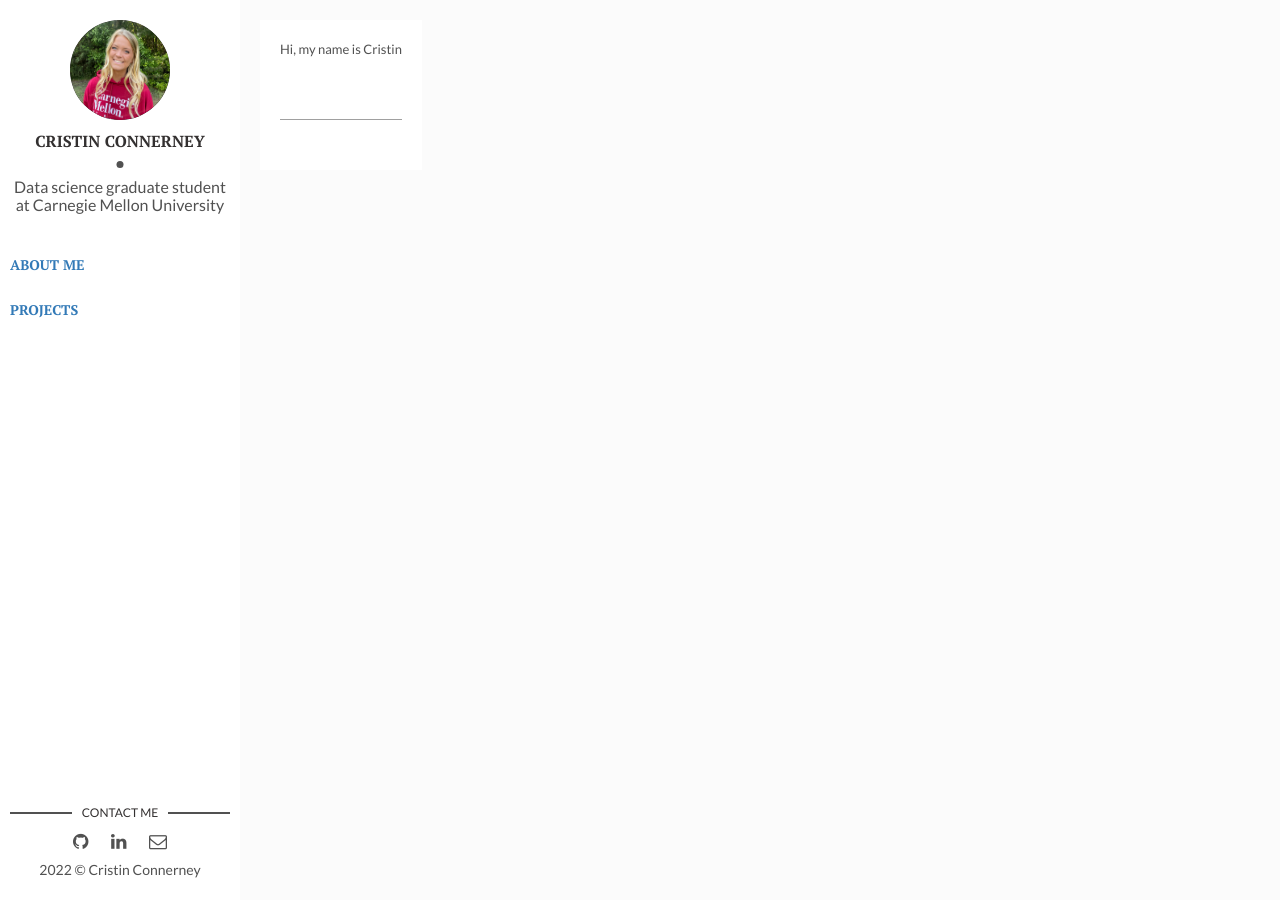
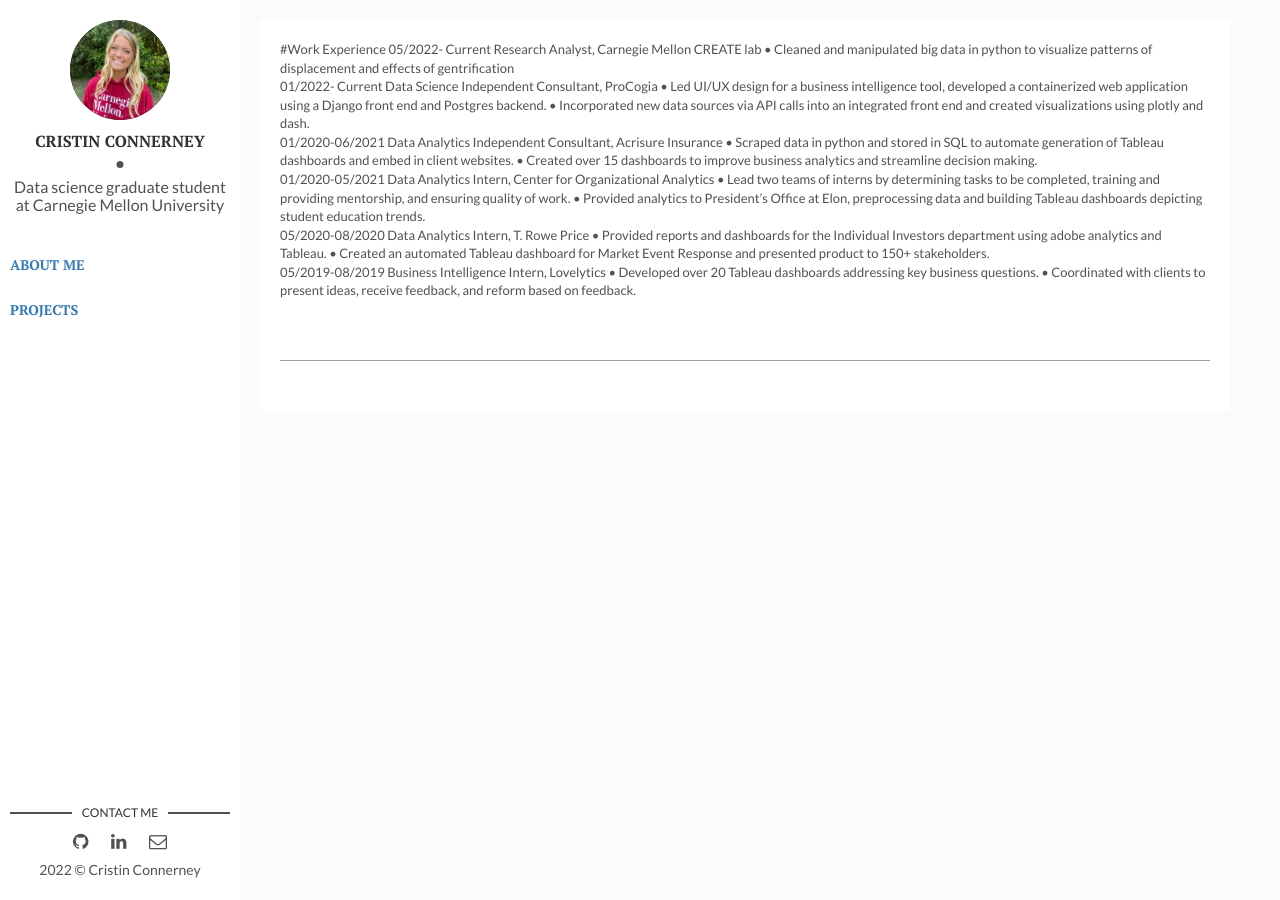
Before and after one commit to Cconnerney/cconnerney.github.io, a Jekyll site: the page built from _posts/2022-04-9-about.markdown, in a window 1280 px wide. Built offline with Jekyll 4.4.1, drawn with Linux system fonts in a browser that asks for light colours; nearby versions of some CDN libraries; library files that are not in the unit come from our copies.

Commit message:
Update 2022-04-9-about.markdown

```diff
--- a/_posts/2022-04-9-about.markdown
+++ b/_posts/2022-04-9-about.markdown
@@ -4,4 +4,32 @@
 hidden: true
 ---
 
-Hi, my name is Cristin
+#Work Experience
+05/2022- Current
+Research Analyst, Carnegie Mellon CREATE lab
+•	Cleaned and manipulated big data in python to visualize patterns of displacement and effects of gentrification
+
+01/2022- Current
+Data Science Independent Consultant, ProCogia
+•	Led UI/UX design for a business intelligence tool, developed a containerized web application using a Django front end and Postgres backend.
+•	Incorporated new data sources via API calls into an integrated front end and created visualizations using plotly and dash.
+
+01/2020-06/2021
+Data Analytics Independent Consultant, Acrisure Insurance
+•	Scraped data in python and stored in SQL to automate generation of Tableau dashboards and embed in client websites.
+•	Created over 15 dashboards to improve business analytics and streamline decision making.
+
+01/2020-05/2021
+Data Analytics Intern, Center for Organizational Analytics
+•	Lead two teams of interns by determining tasks to be completed, training and providing mentorship, and ensuring quality of work.
+•	Provided analytics to President’s Office at Elon, preprocessing data and building Tableau dashboards depicting student education trends.
+
+05/2020-08/2020
+Data Analytics Intern, T. Rowe Price
+•	Provided reports and dashboards for the Individual Investors department using adobe analytics and Tableau.
+•	Created an automated Tableau dashboard for Market Event Response and presented product to 150+ stakeholders.
+
+05/2019-08/2019
+Business Intelligence Intern, Lovelytics
+•	Developed over 20 Tableau dashboards addressing key business questions.
+•	Coordinated with clients to present ideas, receive feedback, and reform based on feedback.
```
